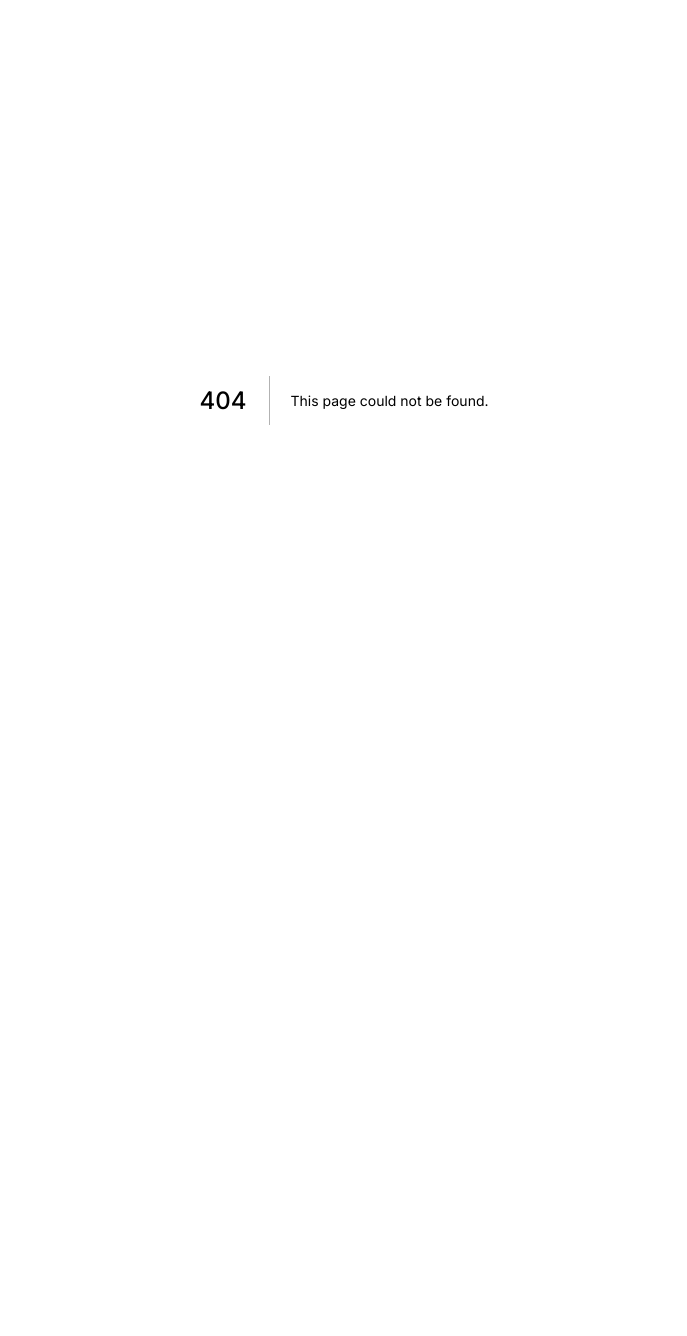
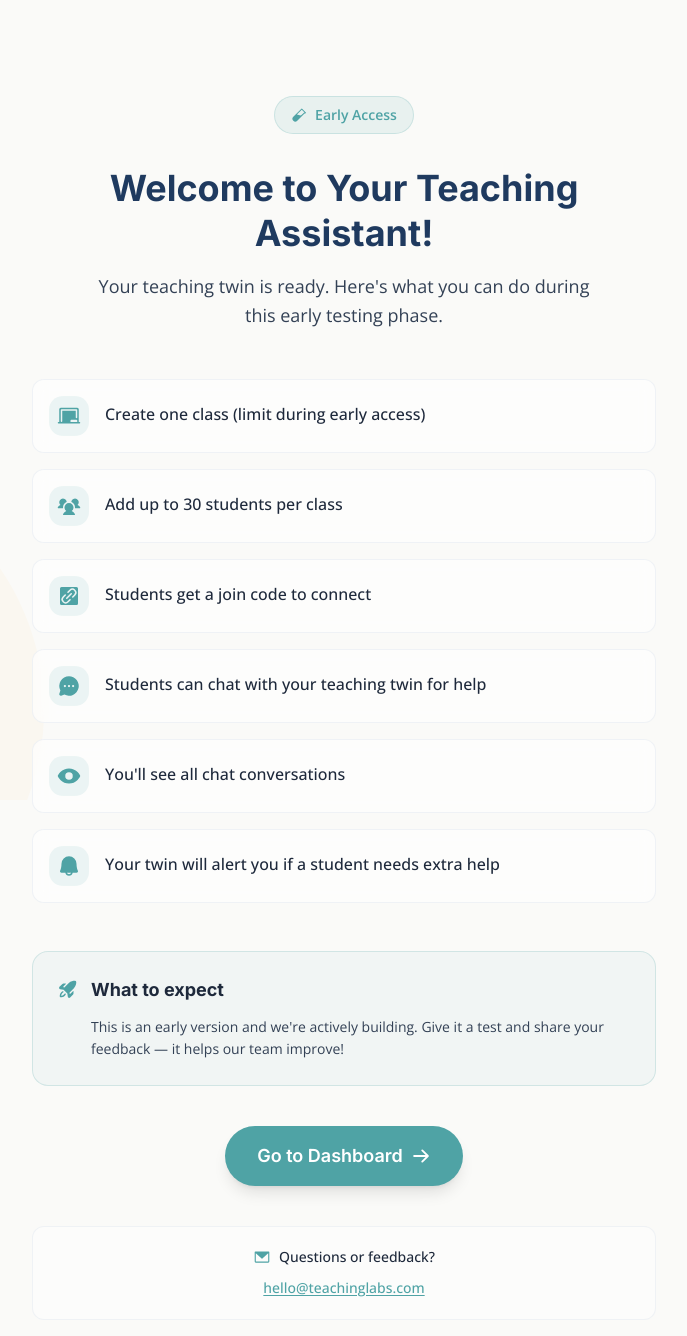
Before and after one commit to intellectualcreations/teachinglabs-marketing, a Next.js app: page /teacher/welcome in a window 1280 px wide. Before the commit this address had no page. Shown: the top 1336 px of the page, without its empty margins (296-983 px from the left). Before the commit the page ends 800 px from the top, so only its background shows below. Built offline with nearby package versions, Linux system fonts and the light colour scheme.

Commit message:
feat: update teacher onboarding — free text Q1, single-word vibes, welcome page

```diff
--- a/app/teacher/onboarding/page.tsx
+++ b/app/teacher/onboarding/page.tsx
@@ -61,48 +61,66 @@ const INITIAL_ANSWERS: Answers = {
    Archetype computation
    ──────────────────────────────────────── */
 
+function parseStyleFromText(text: string): string {
+  const lower = text.toLowerCase();
+  if (/\b(lecture|direct|step[- ]by[- ]step|explicit|structured instruction)\b/.test(lower)) return 'direct';
+  if (/\b(question|inquiry|discover|socratic|wonder|explore)\b/.test(lower)) return 'inquiry';
+  if (/\b(group|team|collaborat|together|peer|partner)\b/.test(lower)) return 'collaborative';
+  if (/\b(hands[- ]on|real[- ]world|project|experiential|build|create|maker)\b/.test(lower)) return 'experiential';
+  return 'inquiry'; // default
+}
+
 function computeArchetype(answers: Answers): { name: string; traits: Record<string, unknown> } {
-  const { teachingStyle, classroomVibe, feedbackApproach } = answers;
+  const { classroomVibe, feedbackApproach } = answers;
   const vibes = new Set(classroomVibe);
+  const teachingStyle = parseStyleFromText(answers.teachingStyle);
+
+  // Energy signals from single-word vibes
+  const hasHighEnergy = vibes.has('High Energy') || vibes.has('Fast Paced');
+  const hasStructured = vibes.has('Structured') || vibes.has('Focused') || vibes.has('Rigorous');
+  const hasWarm = vibes.has('Warm') || vibes.has('Encouraging');
+  const hasChill = vibes.has('Chill') || vibes.has('Conversational');
+  const hasCreative = vibes.has('Creative') || vibes.has('Free Flowing');
+  const hasChallenging = vibes.has('Challenging') || vibes.has('Rigorous');
 
   // Priority checks — most specific first
-  if (vibes.has('High-Energy & Fast-Paced')) {
+  if (hasHighEnergy) {
     return {
       name: 'The Energetic Motivator',
       traits: { energy: 'high', style: teachingStyle, approach: feedbackApproach, strengths: ['engagement', 'motivation', 'enthusiasm'] },
     };
   }
-  if (teachingStyle === 'direct' && feedbackApproach === 'detailed' && vibes.has('Challenging & Rigorous')) {
+  if (teachingStyle === 'direct' && feedbackApproach === 'detailed' && hasChallenging) {
     return {
       name: 'The Precision Expert',
       traits: { energy: 'focused', style: 'direct', approach: 'detailed', strengths: ['rigor', 'precision', 'thoroughness'] },
     };
   }
-  if ((teachingStyle === 'experiential' || teachingStyle === 'collaborative') && vibes.has('Creative & Unpredictable') && feedbackApproach === 'growth') {
+  if ((teachingStyle === 'experiential' || teachingStyle === 'collaborative') && hasCreative && feedbackApproach === 'growth') {
     return {
       name: 'The Adaptive Innovator',
       traits: { energy: 'creative', style: teachingStyle, approach: 'growth', strengths: ['innovation', 'adaptability', 'creativity'] },
     };
   }
-  if (teachingStyle === 'experiential' && vibes.has('Creative & Unpredictable')) {
+  if (teachingStyle === 'experiential' && hasCreative) {
     return {
       name: 'The Creative Explorer',
       traits: { energy: 'creative', style: 'experiential', approach: feedbackApproach, strengths: ['creativity', 'real-world', 'exploration'] },
     };
   }
-  if (teachingStyle === 'direct' && vibes.has('Structured & Focused')) {
+  if (teachingStyle === 'direct' && hasStructured) {
     return {
       name: 'The Structured Guide',
       traits: { energy: 'steady', style: 'direct', approach: feedbackApproach, strengths: ['clarity', 'organization', 'consistency'] },
     };
   }
-  if (teachingStyle === 'collaborative' && vibes.has('Warm & Encouraging')) {
+  if (teachingStyle === 'collaborative' && hasWarm) {
     return {
       name: 'The Collaborative Coach',
       traits: { energy: 'warm', style: 'collaborative', approach: feedbackApproach, strengths: ['teamwork', 'support', 'community'] },
     };
   }
-  if ((teachingStyle === 'inquiry' || teachingStyle === 'collaborative') && vibes.has('Chill & Conversational')) {
+  if ((teachingStyle === 'inquiry' || teachingStyle === 'collaborative') && hasChill) {
     return {
       name: 'The Calm Mentor',
       traits: { energy: 'calm', style: teachingStyle, approach: feedbackApproach, strengths: ['patience', 'reflection', 'depth'] },
@@ -276,8 +294,8 @@ export default function TeacherOnboardingPage() {
   const canAdvance = (): boolean => {
     switch (screen) {
       case 0: return true;
-      case 1: return !!answers.teachingStyle;
-      case 2: return answers.classroomVibe.length === 2;
+      case 1: return answers.teachingStyle.length > 10;
+      case 2: return answers.classroomVibe.length >= 4;
       case 3: return !!answers.feedbackApproach;
       case 4: return answers.assistantPriorities.length === 3;
       case 5: return !!answers.mistakeResponse;
@@ -341,21 +359,13 @@ export default function TeacherOnboardingPage() {
         {/* Act 1: The Hook */}
         {screen === 0 && <HookScreen onBegin={goNext} />}
 
-        {/* Act 2a: Teaching Style */}
+        {/* Act 2a: Teaching Style — Free Text */}
         {screen === 1 && (
-          <SelectionScreen
-            title="When introducing a brand-new concept, you're most likely to:"
-            actLabel="Your Teaching DNA"
-            options={[
-              { key: 'direct', icon: <ListChecks size={28} weight="fill" className="text-teal" />, label: 'Explain step by step, then practice together' },
-              { key: 'inquiry', icon: <Question size={28} weight="fill" className="text-teal" />, label: 'Ask a thought-provoking question and let students wrestle with it' },
-              { key: 'collaborative', icon: <UsersThree size={28} weight="fill" className="text-teal" />, label: 'Have students explore in groups and discover the pattern' },
-              { key: 'experiential', icon: <GlobeHemisphereWest size={28} weight="fill" className="text-teal" />, label: 'Give them a real-world problem that requires the concept' },
-            ]}
-            selected={answers.teachingStyle}
-            onSelect={(key) => setAnswers(a => ({ ...a, teachingStyle: key }))}
+          <FreeTextScreen
+            value={answers.teachingStyle}
+            onChange={(v) => setAnswers(a => ({ ...a, teachingStyle: v }))}
             onNext={goNext}
-            canAdvance={!!answers.teachingStyle}
+            canAdvance={answers.teachingStyle.length > 10}
           />
         )}
 
@@ -369,12 +379,12 @@ export default function TeacherOnboardingPage() {
                 if (current.includes(vibe)) {
                   return { ...a, classroomVibe: current.filter(v => v !== vibe) };
                 }
-                if (current.length >= 2) return a;
+                if (current.length >= 6) return a;
                 return { ...a, classroomVibe: [...current, vibe] };
               });
             }}
             onNext={goNext}
-            canAdvance={answers.classroomVibe.length === 2}
+            canAdvance={answers.classroomVibe.length >= 4}
           />
         )}
 
@@ -462,7 +472,7 @@ export default function TeacherOnboardingPage() {
             archetype={archetype}
             answers={answers}
             revealed={revealed}
-            onContinue={() => router.push('/teacher/dashboard')}
+            onContinue={() => router.push('/teacher/welcome')}
           />
         )}
       </div>
@@ -541,15 +551,15 @@ function HookScreen({ onBegin }: { onBegin: () => void }) {
           Meet Your Teaching Twin
         </h1>
         <p className="text-text-secondary text-lg md:text-xl mb-12 leading-relaxed max-w-xl mx-auto">
-          In the next few minutes, we&apos;ll learn how you teach, think, and connect with students — then build an AI assistant that does it your way.
+          Let&apos;s start building your teaching twin. This short conversation helps us understand how you teach, think, and connect with students so your AI assistant can match your style. The more you share, the better it learns.
         </p>
       </div>
 
       <div className="grid gap-6 mb-12 max-w-md mx-auto">
         {[
-          { icon: <Brain size={28} weight="fill" className="text-teal" />, text: 'Research-based questions capture your teaching DNA' },
-          { icon: <UsersFour size={28} weight="fill" className="text-teal" />, text: 'We build a digital twin that thinks like you' },
-          { icon: <RocketLaunch size={28} weight="fill" className="text-teal" />, text: 'Your twin helps every student, the way YOU would' },
+          { icon: <Brain size={28} weight="fill" className="text-teal" />, text: 'A few questions capture your unique teaching DNA' },
+          { icon: <UsersFour size={28} weight="fill" className="text-teal" />, text: 'We build a digital twin that teaches like you' },
+          { icon: <RocketLaunch size={28} weight="fill" className="text-teal" />, text: 'Your twin helps every student, exactly the way you would' },
         ].map((item, i) => (
           <div
             key={i}
@@ -572,6 +582,52 @@ function HookScreen({ onBegin }: { onBegin: () => void }) {
         Let&apos;s Begin
         <ArrowRight size={20} weight="bold" />
       </button>
+    </div>
+  );
+}
+
+function FreeTextScreen({
+  value,
+  onChange,
+  onNext,
+  canAdvance,
+}: {
+  value: string;
+  onChange: (v: string) => void;
+  onNext: () => void;
+  canAdvance: boolean;
+}) {
+  return (
+    <div className="max-w-2xl mx-auto w-full">
+      <p className="text-teal font-heading font-semibold text-sm uppercase tracking-wider mb-3 onb-fade-up">Your Teaching DNA</p>
+      <h2 className="font-heading text-2xl md:text-3xl font-bold text-text-primary mb-8 onb-fade-up" style={{ animationDelay: '0.05s' }}>
+        Tell us about yourself &mdash; what do you teach, what grade level, and how would you describe your teaching approach?
+      </h2>
+
+      <div className="onb-card-in" style={{ animationDelay: '0.15s' }}>
+        <textarea
+          value={value}
+          onChange={(e) => onChange(e.target.value)}
+          placeholder="e.g., I teach 7th grade math. I like to use real-world examples and hands-on activities to help students discover concepts on their own..."
+          className="w-full p-5 rounded-xl border-2 border-border bg-card-bg/30 text-text-primary placeholder:text-text-muted/50 focus:border-teal focus:outline-none transition-colors resize-none font-body text-base leading-relaxed"
+          rows={6}
+        />
+      </div>
+
+      <div className="mt-8 flex justify-end onb-fade-up" style={{ animationDelay: '0.3s' }}>
+        <button
+          onClick={onNext}
+          disabled={!canAdvance}
+          className={`inline-flex items-center gap-2 px-6 py-3 rounded-full font-heading font-semibold transition-all cursor-pointer ${
+            canAdvance
+              ? 'bg-teal text-white hover:bg-teal/90 shadow-md hover:shadow-lg'
+              : 'bg-border text-text-muted cursor-not-allowed'
+          }`}
+        >
+          Continue
+          <ArrowRight size={18} weight="bold" />
+        </button>
+      </div>
     </div>
   );
 }
@@ -639,12 +695,18 @@ function SelectionScreen({
 }
 
 const VIBE_OPTIONS = [
-  'Structured & Focused',
-  'Warm & Encouraging',
-  'High-Energy & Fast-Paced',
-  'Chill & Conversational',
-  'Challenging & Rigorous',
-  'Creative & Unpredictable',
+  'Structured',
+  'Focused',
+  'Warm',
+  'Encouraging',
+  'High Energy',
+  'Fast Paced',
+  'Chill',
+  'Conversational',
+  'Challenging',
+  'Rigorous',
+  'Creative',
+  'Free Flowing',
 ];
 
 function VibeScreen({
@@ -662,10 +724,10 @@ function VibeScreen({
     <div className="max-w-2xl mx-auto w-full">
       <p className="text-teal font-heading font-semibold text-sm uppercase tracking-wider mb-3 onb-fade-up">Your Teaching DNA</p>
       <h2 className="font-heading text-2xl md:text-3xl font-bold text-text-primary mb-2 onb-fade-up" style={{ animationDelay: '0.05s' }}>
-        Pick the TWO words that best describe your classroom:
+        Pick the words that best describe your classroom:
       </h2>
       <p className="text-text-muted text-sm mb-8 onb-fade-up" style={{ animationDelay: '0.1s' }}>
-        {selected.length}/2 selected
+        {selected.length}/6 selected (pick at least 4)
       </p>
 
       <div className="flex flex-wrap gap-3 mb-6">
@@ -678,7 +740,7 @@ function VibeScreen({
               className={`px-5 py-3 rounded-full font-medium text-sm transition-all cursor-pointer border-2 onb-card-in ${
                 isSelected
                   ? 'border-teal bg-teal/10 text-teal shadow-sm'
-                  : selected.length >= 2
+                  : selected.length >= 6
                   ? 'border-border bg-card-bg/20 text-text-muted cursor-not-allowed opacity-50'
                   : 'border-border bg-card-bg/30 text-text-primary hover:border-teal/40'
               }`}
@@ -688,12 +750,6 @@ function VibeScreen({
             </button>
           );
         })}
-      </div>
-
-      <div className="p-4 rounded-xl bg-teal/5 border border-teal/20 mb-8 onb-fade-up" style={{ animationDelay: '0.4s' }}>
-        <p className="text-text-secondary text-sm leading-relaxed">
-          <span className="font-semibold text-teal">Why this matters:</span> Your AI twin matches your energy. A calm teacher&apos;s twin won&apos;t suddenly start giving pep rallies.
-        </p>
       </div>
 
       <div className="flex justify-end onb-fade-up" style={{ animationDelay: '0.5s' }}>
@@ -849,7 +905,7 @@ function WritingScreen({
       </div>
 
       <div className="mt-6 p-3 rounded-lg bg-teal/5 border border-teal/20 onb-fade-up" style={{ animationDelay: '0.35s' }}>
-        <p className="text-text-secondary text-sm text-center">Your Teaching Twin will learn to communicate like you do.</p>
+        <p className="text-text-secondary text-sm text-center">The more detail you share here, the better your twin will understand how you respond and interact with students and parents.</p>
       </div>
 
       <div className="mt-8 flex justify-end onb-fade-up" style={{ animationDelay: '0.45s' }}>
@@ -954,8 +1010,9 @@ function RevealScreen({
   onContinue: () => void;
 }) {
   const traits = archetype.traits as { strengths?: string[]; style?: string; approach?: string };
+  const parsedStyle = parseStyleFromText(answers.teachingStyle);
   const subtitle = [
-    getStyleLabel(answers.teachingStyle),
+    getStyleLabel(parsedStyle),
     getFeedbackLabel(answers.feedbackApproach),
     'Student-first',
   ].join(' · ');
@@ -976,7 +1033,7 @@ function RevealScreen({
       {/* Profile grid */}
       <div className="grid grid-cols-1 md:grid-cols-2 gap-4 mb-8">
         {[
-          { label: 'Teaching Style', value: getStyleLabel(answers.teachingStyle) },
+          { label: 'Teaching Style', value: getStyleLabel(parsedStyle) },
           { label: 'Classroom Vibe', value: answers.classroomVibe.join(', ') },
           { label: 'Feedback Approach', value: getFeedbackLabel(answers.feedbackApproach) },
           { label: 'Top Priority', value: getPriorityLabel(answers.assistantPriorities[0]) },
@@ -1015,7 +1072,7 @@ function RevealScreen({
           </div>
           <div className="flex justify-start">
             <div className="max-w-sm px-4 py-3 rounded-2xl rounded-bl-md bg-teal/10 text-text-primary text-sm border border-teal/20">
-              {getSampleResponse(answers.teachingStyle)}
+              {getSampleResponse(parsedStyle)}
             </div>
           </div>
         </div>
@@ -1027,7 +1084,7 @@ function RevealScreen({
           onClick={onContinue}
           className="inline-flex items-center gap-2 px-8 py-4 bg-teal text-white font-heading font-semibold text-lg rounded-full hover:bg-teal/90 transition-all cursor-pointer shadow-lg hover:shadow-xl hover:scale-[1.02] active:scale-[0.98]"
         >
-          Continue to Dashboard
+          Continue
           <ArrowRight size={20} weight="bold" />
         </button>
       </div>
--- /dev/null
+++ b/app/teacher/welcome/page.tsx
@@ -0,0 +1,109 @@
+'use client';
+
+import { useRouter } from 'next/navigation';
+import {
+  ArrowRight,
+  Chalkboard,
+  UsersThree,
+  LinkSimple,
+  ChatCircleDots,
+  Eye,
+  Bell,
+  RocketLaunch,
+  EnvelopeSimple,
+  TestTube,
+} from '@phosphor-icons/react';
+
+export default function TeacherWelcomePage() {
+  const router = useRouter();
+
+  const features = [
+    { icon: <Chalkboard size={24} weight="fill" />, text: 'Create one class (limit during early access)' },
+    { icon: <UsersThree size={24} weight="fill" />, text: 'Add up to 30 students per class' },
+    { icon: <LinkSimple size={24} weight="fill" />, text: 'Students get a join code to connect' },
+    { icon: <ChatCircleDots size={24} weight="fill" />, text: 'Students can chat with your teaching twin for help' },
+    { icon: <Eye size={24} weight="fill" />, text: 'You\'ll see all chat conversations' },
+    { icon: <Bell size={24} weight="fill" />, text: 'Your twin will alert you if a student needs extra help' },
+  ];
+
+  return (
+    <div className="min-h-screen bg-warm-white dark:bg-[#0B1426] relative overflow-hidden">
+      {/* Background accents */}
+      <div className="fixed inset-0 pointer-events-none overflow-hidden" aria-hidden>
+        <div className="absolute -top-32 -right-32 w-96 h-96 rounded-full bg-teal/5" />
+        <div className="absolute -bottom-40 -left-40 w-[500px] h-[500px] rounded-full bg-gold/5" />
+      </div>
+
+      <div className="relative z-10 max-w-2xl mx-auto px-6 py-16 md:py-24">
+        {/* Early Access Badge */}
+        <div className="flex justify-center mb-8">
+          <span className="inline-flex items-center gap-2 px-4 py-2 rounded-full bg-teal/10 border border-teal/20 text-teal text-sm font-semibold">
+            <TestTube size={16} weight="fill" />
+            Early Access
+          </span>
+        </div>
+
+        {/* Header */}
+        <div className="text-center mb-12">
+          <h1 className="font-heading text-3xl md:text-4xl font-bold text-navy dark:text-white mb-4 leading-tight">
+            Welcome to Your Teaching Assistant!
+          </h1>
+          <p className="text-text-secondary text-lg leading-relaxed max-w-lg mx-auto">
+            Your teaching twin is ready. Here&apos;s what you can do during this early testing phase.
+          </p>
+        </div>
+
+        {/* Features list */}
+        <div className="space-y-4 mb-12">
+          {features.map((feature, i) => (
+            <div
+              key={i}
+              className="flex items-start gap-4 p-4 rounded-xl bg-white/60 dark:bg-white/5 border border-border/50 backdrop-blur-sm"
+            >
+              <div className="flex-shrink-0 w-10 h-10 rounded-lg bg-teal/10 flex items-center justify-center text-teal">
+                {feature.icon}
+              </div>
+              <p className="text-text-primary font-medium text-base pt-1.5">{feature.text}</p>
+            </div>
+          ))}
+        </div>
+
+        {/* What to expect */}
+        <div className="rounded-2xl bg-teal/5 border border-teal/20 p-6 mb-10">
+          <div className="flex items-start gap-3 mb-3">
+            <RocketLaunch size={22} weight="fill" className="text-teal flex-shrink-0 mt-0.5" />
+            <h2 className="font-heading text-lg font-bold text-text-primary">What to expect</h2>
+          </div>
+          <p className="text-text-secondary text-sm leading-relaxed pl-[34px]">
+            This is an early version and we&apos;re actively building. Give it a test and share your feedback &mdash; it helps our team improve!
+          </p>
+        </div>
+
+        {/* CTA */}
+        <div className="text-center mb-10">
+          <button
+            onClick={() => router.push('/teacher/dashboard')}
+            className="inline-flex items-center gap-2 px-8 py-4 bg-teal text-white font-heading font-semibold text-lg rounded-full hover:bg-teal/90 transition-all cursor-pointer shadow-lg hover:shadow-xl hover:scale-[1.02] active:scale-[0.98]"
+          >
+            Go to Dashboard
+            <ArrowRight size={20} weight="bold" />
+          </button>
+        </div>
+
+        {/* Feedback card */}
+        <div className="rounded-xl bg-white/40 dark:bg-white/5 border border-border/50 p-5 text-center">
+          <div className="flex items-center justify-center gap-2 mb-2">
+            <EnvelopeSimple size={18} weight="fill" className="text-teal" />
+            <p className="text-text-primary font-medium text-sm">Questions or feedback?</p>
+          </div>
+          <a
+            href="mailto:hello@teachinglabs.com"
+            className="text-teal hover:text-teal/80 transition-colors text-sm font-medium underline underline-offset-2"
+          >
+            hello@teachinglabs.com
+          </a>
+        </div>
+      </div>
+    </div>
+  );
+}
--- a/middleware.ts
+++ b/middleware.ts
@@ -38,6 +38,7 @@ const PUBLIC_PATHS = [
   '/parent/signup',
   '/admin-signup',
   '/welcome',
+  '/teacher/welcome',
   '/forgot-password',
   '/auth/callback',
   '/api/auth',       // NextAuth routes (keep working during migration)
```
